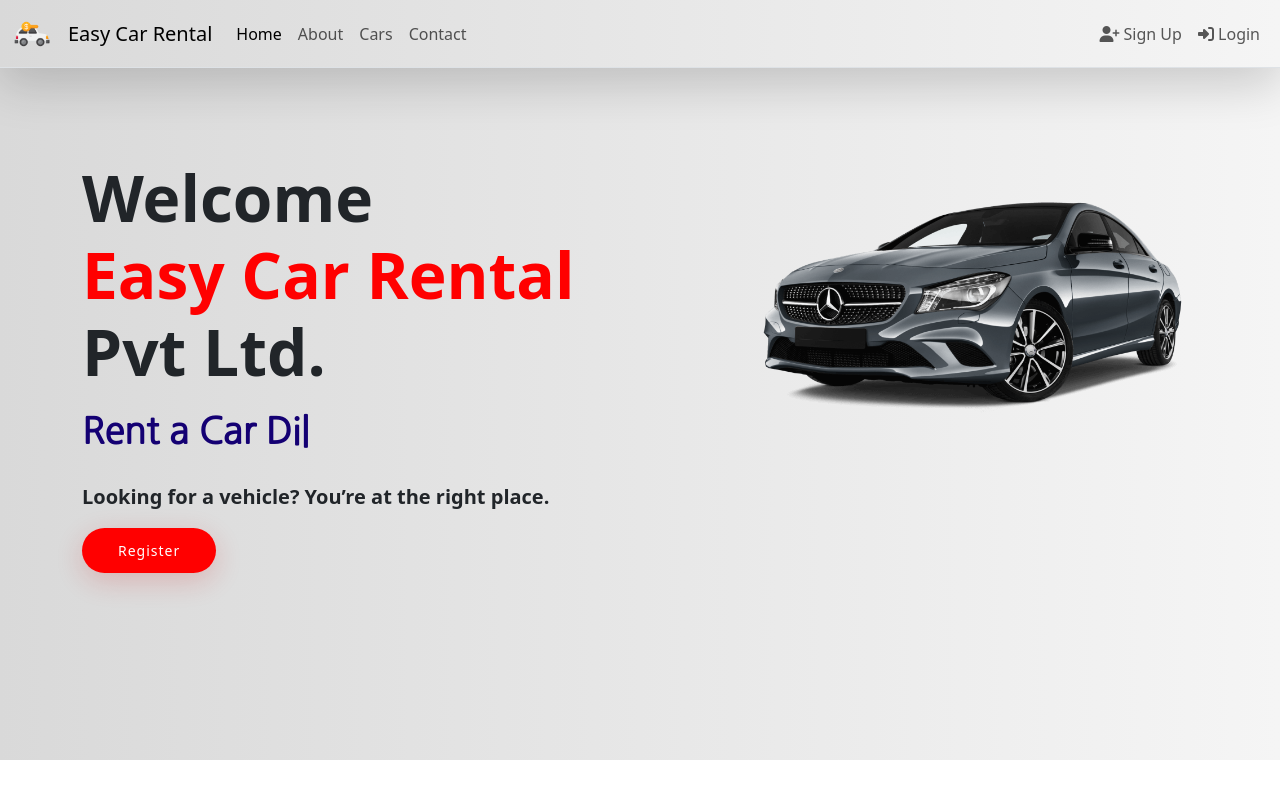
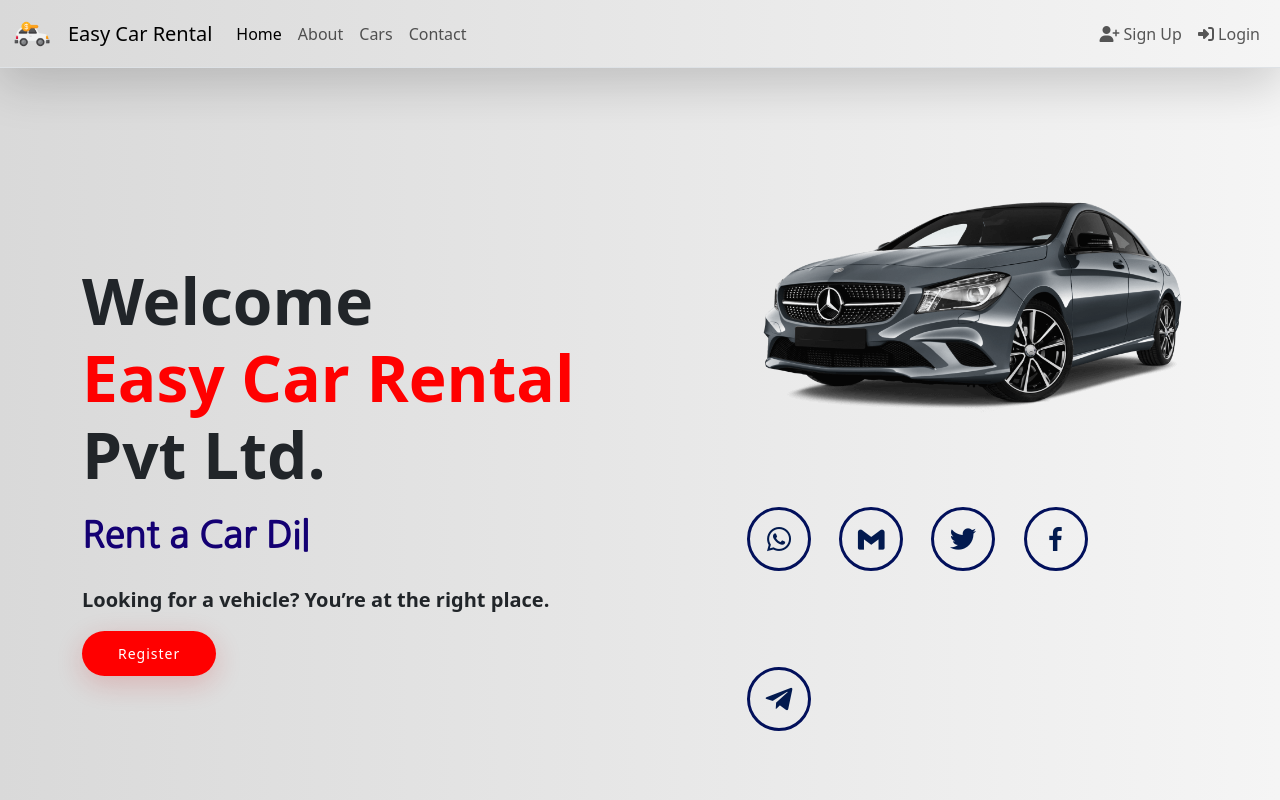
Before and after one commit to ChavinduShirantha/Car-Rental-System, a plain HTML site: page Front_End/index.html in a window 1280 px wide. Shown: the top 800 px of the page. Drawn offline with nearby package versions, Linux system fonts and the light colour scheme; a web font is replaced by a local one.

Commit message:
Updated Home Section

```diff
--- a/Front_End/assets/css/styles.css
+++ b/Front_End/assets/css/styles.css
@@ -62,6 +62,29 @@
     color: #140073;
 }
 
+.social_media a {
+    text-decoration: none;
+    display: inline-flex;
+    justify-content: center;
+    align-items: center;
+    width: 4rem;
+    height: 4rem;
+    background: transparent;
+    color: #021a4f;
+    border: .2rem solid #02105b;
+    border-radius: 50%;
+    font-size: 2rem;
+    margin: 3rem 1.5rem 3rem 0;
+    transition: .5s ease;
+}
+
+.social_media a:hover {
+    background: #0AD9F5;
+    color: #323946;
+    box-shadow: 0 0 1rem #0AD9F5;
+    transform: scale(1.3);
+}
+
 /*About Section*/
 
 #aboutSection{
--- a/Front_End/index.html
+++ b/Front_End/index.html
@@ -15,7 +15,7 @@
     <link rel="stylesheet" href="assets/fontAwesome/css/all.css">
     <link rel="stylesheet" href="assets/css/styles.css">
     <link rel="stylesheet" href="assets/aos/aos.css">
-
+    <link href='https://unpkg.com/boxicons@2.1.4/css/boxicons.min.css' rel='stylesheet'>
 </head>
 <body>
 <!-- ---------------------------Header------------------------------------- -->
@@ -130,6 +130,13 @@
             <div class="col-lg-5 order-1 order-lg-2 text-center text-lg-start">
                 <img alt="" class="img-fluid img-size" data-aos="zoom-out" data-aos-delay="300"
                      src="assets/img/homeImg.png">
+                <div class="social_media">
+                    <a href="#"><i class='bx bxl-whatsapp'></i></a>
+                    <a href="#"><i class='bx bxl-gmail'></i></a>
+                    <a href="#"><i class='bx bxl-twitter'></i></a>
+                    <a href="#"><i class='bx bxl-facebook'></i></a>
+                    <a href="#"><i class='bx bxl-telegram'></i></a>
+                </div>
             </div>
         </div>
     </div>
```
